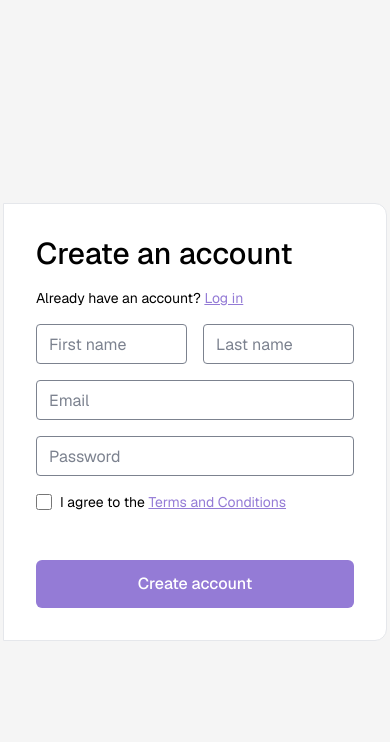
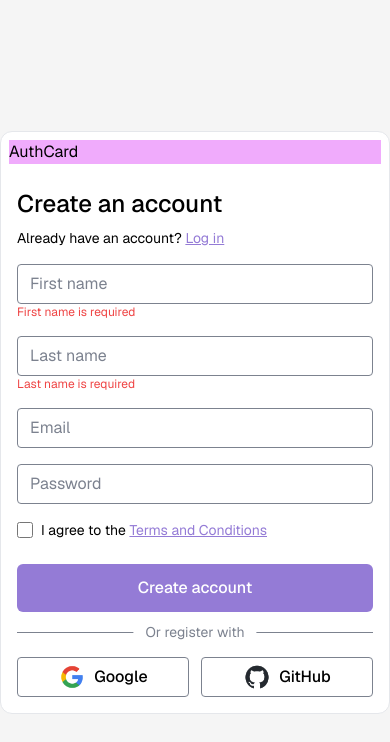
Before and after one commit to krishabbashyal/Apptive, a Next.js app in the folder client/: page /signup in a window 390 px wide. Shown: the top 742 px of the page. Built offline with nearby package versions, Linux system fonts and the light colour scheme.

Commit message:
Redid the sign up form and made it responsive

```diff
--- a/client/src/components/AuthForms/Signup.tsx
+++ b/client/src/components/AuthForms/Signup.tsx
@@ -1,51 +1,78 @@
 import React from "react";
+import OAuthProvider from "./OAuthProvider";
+import AuthCard from "./AuthCard";
 
 const SignupForm = () => {
   return (
-    <div>
-      <form className="flex w-96 flex-col rounded-r-xl border border-graySeperator bg-foreground p-8">
-        <h1 className="text-left text-3xl font-medium">Create an account</h1>
-        <p className="mt-4 text-sm">
+    <div className="flex flex-col lg:flex-row justify-between rounded-xl lg:rounded-r-xl border border-graySeperator bg-foreground w-full max-w-4xl mx-auto">
+      <div className="w-full lg:w-3/5 p-2">
+        <AuthCard />
+      </div>
+      <div className="w-full lg:w-2/5">
+        <form className="p-4 sm:p-6 md:p-8 lg:p-10 flex flex-col">
+          <h1 className="text-left text-2xl sm:text-3xl font-medium">Create an account</h1>
+          <p className="mt-2 sm:mt-4 text-sm">
             Already have an account?{" "}
-          <span className="text-accent underline">Log in</span>
+            <span className="cursor-pointer text-accent underline">Log in</span>
           </p>
           <div>
-          <div className="mt-4 flex gap-x-4">
+            <div className="mt-4 flex flex-col sm:flex-row gap-4">
+              <div className="flex flex-col w-full">
                 <input
                   className="h-10 w-full rounded border border-cadetGray pl-3 outline-2 outline-accent placeholder:text-cadetGray"
-              type="text "
+                  type="text"
                   placeholder="First name"
                 />
+                <p className="text-xs text-red-500">First name is required</p>
+              </div>
+              <div className="flex flex-col w-full">
                 <input
                   className="h-10 w-full rounded border border-cadetGray pl-3 outline-2 outline-accent placeholder:text-cadetGray"
-              type="text "
+                  type="text"
                   placeholder="Last name"
                 />
+                <p className="text-xs text-red-500">Last name is required</p>
+              </div>
             </div>
             <div className="mt-4 flex flex-col gap-y-4">
               <input
                 className="h-10 w-full rounded border border-cadetGray pl-3 outline-2 outline-accent placeholder:text-cadetGray"
-              type="email "
+                type="email"
                 placeholder="Email"
               />
               <input
-              type="text "
+                type="password"
                 className="h-10 w-full rounded border border-cadetGray pl-3 outline-2 outline-accent placeholder:text-cadetGray"
                 placeholder="Password"
               />
             </div>
           </div>
           <div className="mt-4 flex items-center gap-x-2">
-          <input className="h-4 w-4 accent-accent" type="checkbox" />
+            <input
+              className="h-4 w-4 cursor-pointer accent-accent"
+              type="checkbox"
+            />
             <p className="text-sm">
               I agree to the{" "}
-            <span className="text-accent underline">Terms and Conditions</span>
+              <span className="cursor-pointer text-accent underline">
+                Terms and Conditions
+              </span>
             </p>
           </div>
-        <button className="mt-12 h-12 rounded-md bg-accent px-4 py-2 font-medium text-white hover:bg-blue-700">
+          <button className="mt-6 sm:mt-8 h-12 rounded-md bg-accent px-4 py-2 font-medium text-white hover:bg-accentDark">
             Create account
           </button>
+          <div className="mt-5 border-b border-cadetGray text-center text-sm relative">
+            <span className="bg-white px-3 text-cadetGray absolute top-1/2 left-1/2 transform -translate-x-1/2 -translate-y-1/2">
+              Or register with
+            </span>
+          </div>
+          <div className="mt-6 flex justify-center space-x-3">
+            <OAuthProvider icon="/images/logos/google.png" label="Google" />
+            <OAuthProvider icon="/images/logos/github.png" label="GitHub" />
+          </div>
         </form>
+      </div>
     </div>
   );
 };
```
Lines whose indentation alone changed are shown as unchanged.
